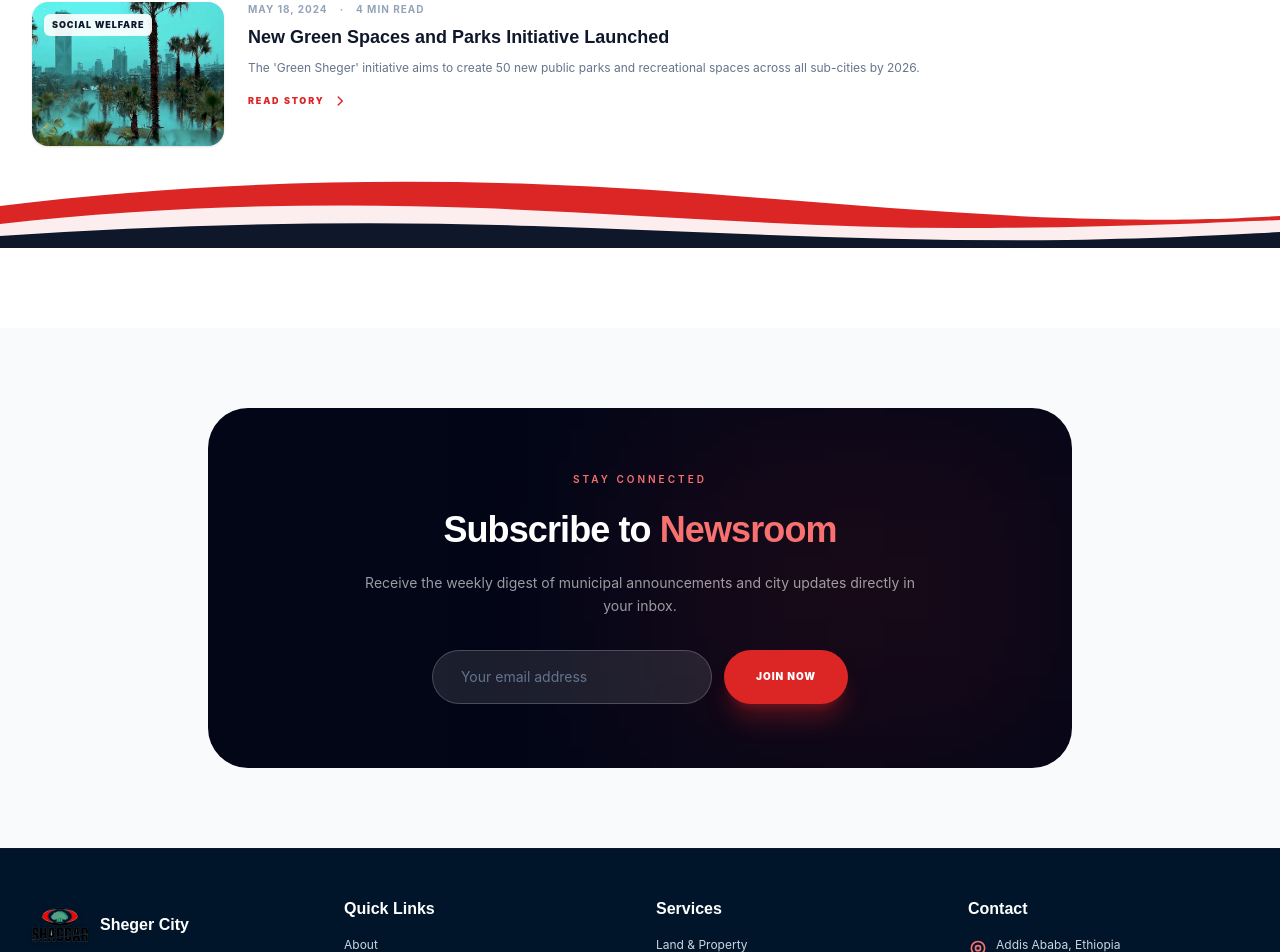
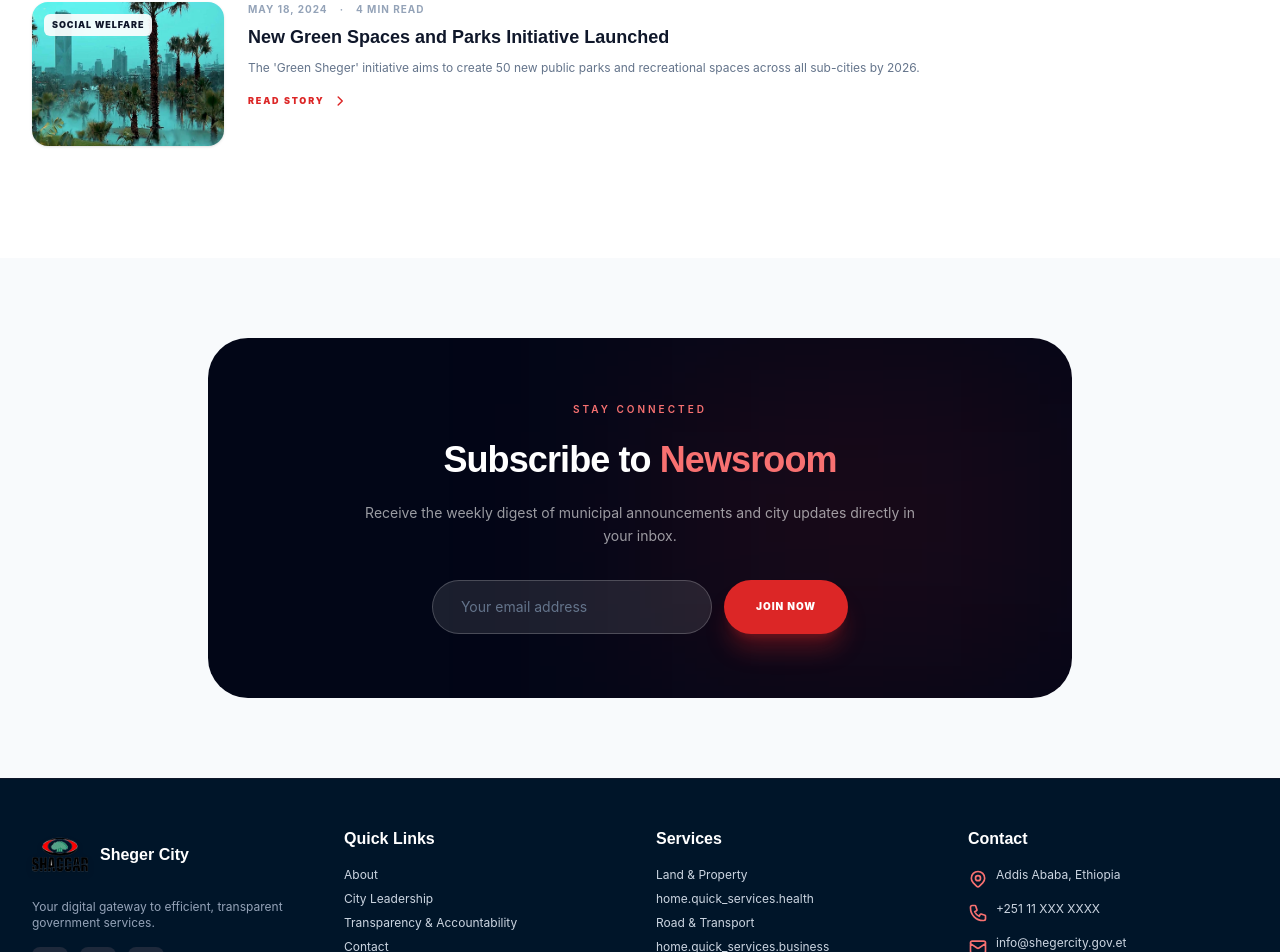
Before and after one commit to Yanol-TEch-Solution/sheger-city, a React (Vite) app in the folder frontend/: page /news in a window 1280 px wide. Shown: the part 1901-2853 px from the top of the page. Built offline with nearby package versions, Linux system fonts and the light colour scheme; no server answers.

Commit message:
feat: implement news page with category filtering and search functionality

```diff
--- a/frontend/src/pages/News.tsx
+++ b/frontend/src/pages/News.tsx
@@ -257,7 +257,7 @@ const News = () => {
         </div>
 
         {/* Wave into newsletter */}
-        <WaveDivider variant="lightToWhite" />
+        {/* <WaveDivider variant="lightToWhite" /> */}
       </section>
 
       {/* ─── Newsletter ─── */}
```
